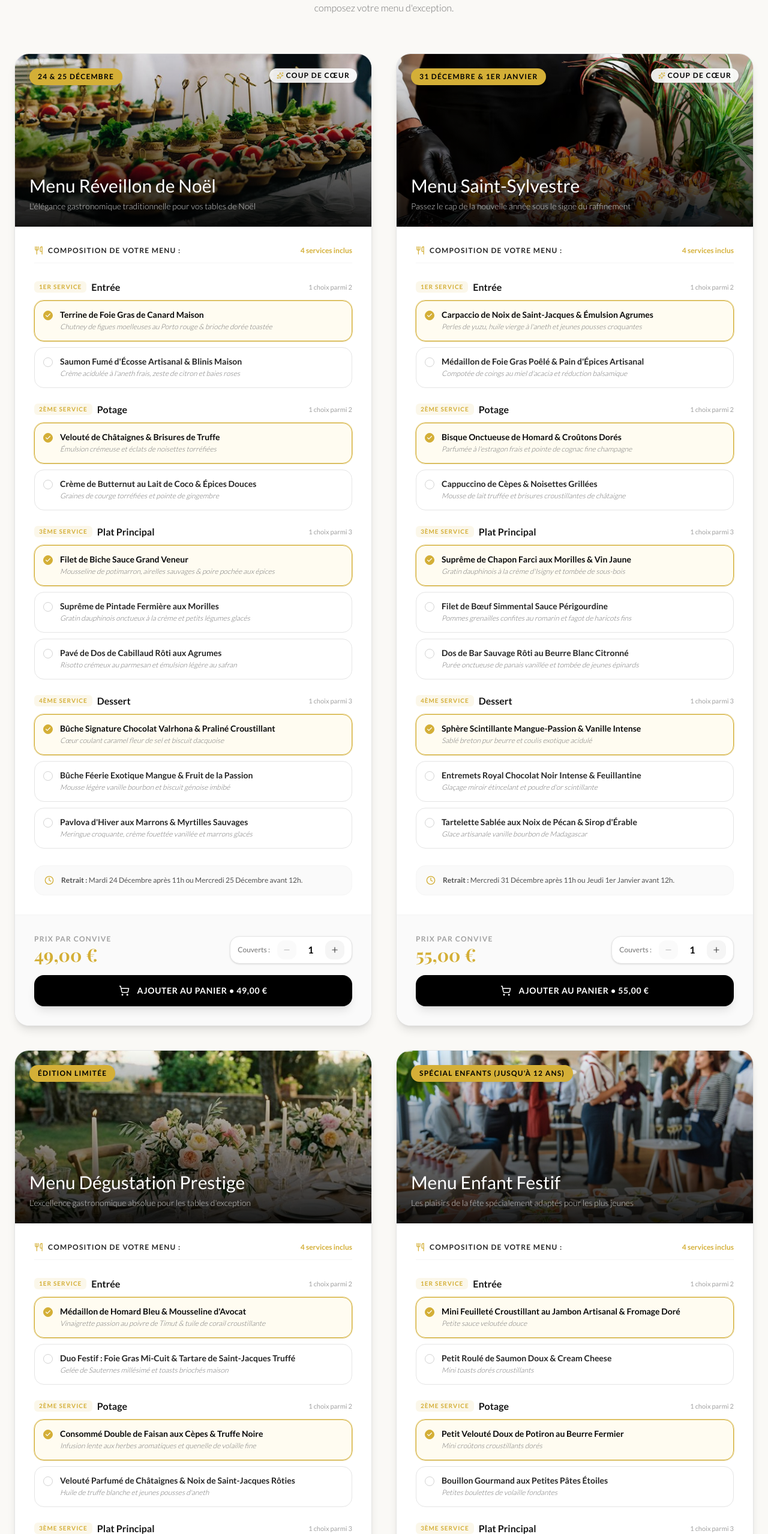
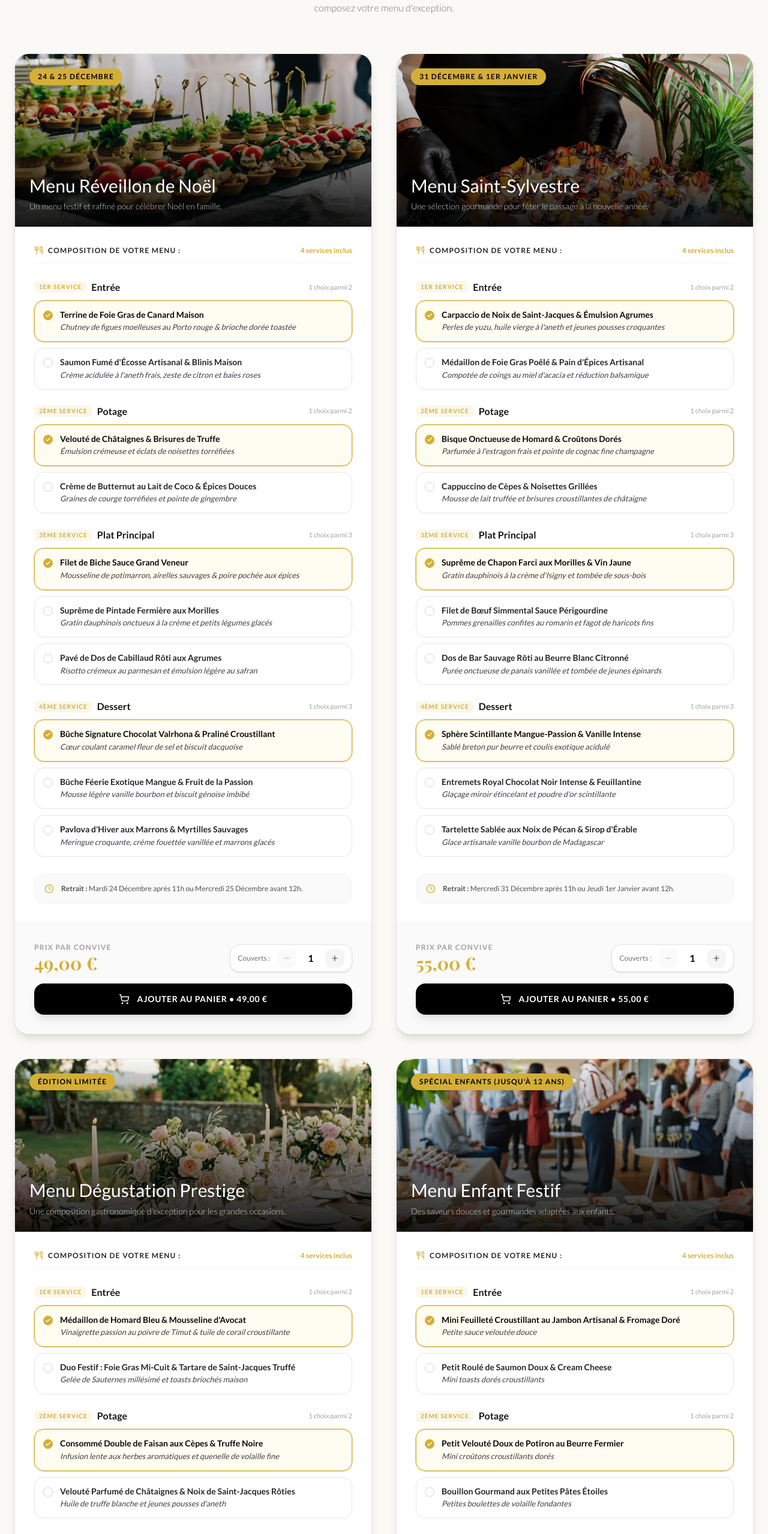
Before and after one commit to FlorianMeganck/traiteur-compere, a Next.js app: page /menus-fetes in a window 1280 px wide. Shown: the part 1128-3686 px from the top of the page at 60% size. Built offline with nearby package versions, Linux system fonts and the light colour scheme; a web font is replaced by a local one.

Commit message:
fix(fetes): amélioration de la lisibilité des descriptions de plats, simplification des sous-titres et suppression des badges coup de coeur

```diff
--- a/app/data/menus-fetes.ts
+++ b/app/data/menus-fetes.ts
@@ -32,7 +32,7 @@ export const MENUS_FETES_DATA: FestiveMenu[] = [
     {
         id: "menu-reveillon-noel",
         title: "Menu Réveillon de Noël",
-        subtitle: "L'élégance gastronomique traditionnelle pour vos tables de Noël",
+        subtitle: "Un menu festif et raffiné pour célébrer Noël en famille.",
         badge: "24 & 25 Décembre",
         price: 49.00,
         priceFormatted: "49,00 €",
@@ -107,7 +107,7 @@ export const MENUS_FETES_DATA: FestiveMenu[] = [
     {
         id: "menu-saint-sylvestre",
         title: "Menu Saint-Sylvestre",
-        subtitle: "Passez le cap de la nouvelle année sous le signe du raffinement",
+        subtitle: "Une sélection gourmande pour fêter le passage à la nouvelle année.",
         badge: "31 Décembre & 1er Janvier",
         price: 55.00,
         priceFormatted: "55,00 €",
@@ -182,7 +182,7 @@ export const MENUS_FETES_DATA: FestiveMenu[] = [
     {
         id: "menu-prestige-fetes",
         title: "Menu Dégustation Prestige",
-        subtitle: "L'excellence gastronomique absolue pour les tables d'exception",
+        subtitle: "Une composition gastronomique d'exception pour les grandes occasions.",
         badge: "Édition Limitée",
         price: 65.00,
         priceFormatted: "65,00 €",
@@ -257,7 +257,7 @@ export const MENUS_FETES_DATA: FestiveMenu[] = [
     {
         id: "menu-enfant-fetes",
         title: "Menu Enfant Festif",
-        subtitle: "Les plaisirs de la fête spécialement adaptés pour les plus jeunes",
+        subtitle: "Des saveurs douces et gourmandes adaptées aux enfants.",
         badge: "Spécial Enfants (jusqu'à 12 ans)",
         price: 22.00,
         priceFormatted: "22,00 €",
--- a/app/menus-fetes/page.tsx
+++ b/app/menus-fetes/page.tsx
@@ -303,11 +303,6 @@ export default function MenusFetes() {
                                                 <span className="bg-[#D4AF37] text-black font-bold text-xs uppercase tracking-widest px-3.5 py-1.5 rounded-full shadow-md">
                                                     {menu.badge}
                                                 </span>
-                                                {menu.isPopular && (
-                                                    <span className="bg-white/90 backdrop-blur-md text-black font-bold text-xs uppercase tracking-widest px-3 py-1 rounded-full flex items-center gap-1 shadow">
-                                                        <Sparkles size={12} className="text-[#D4AF37]" /> Coup de cœur
-                                                    </span>
-                                                )}
                                             </div>
 
                                             <div>
@@ -386,7 +381,7 @@ export default function MenusFetes() {
                                                                                 {option.title}
                                                                             </h5>
                                                                             {option.description && (
-                                                                                <p className="text-[11px] sm:text-xs text-neutral-500 font-light italic mt-1 leading-snug">
+                                                                                <p className="text-xs sm:text-[13px] text-zinc-700 font-normal italic mt-1 leading-snug">
                                                                                     {option.description}
                                                                                 </p>
                                                                             )}
```
